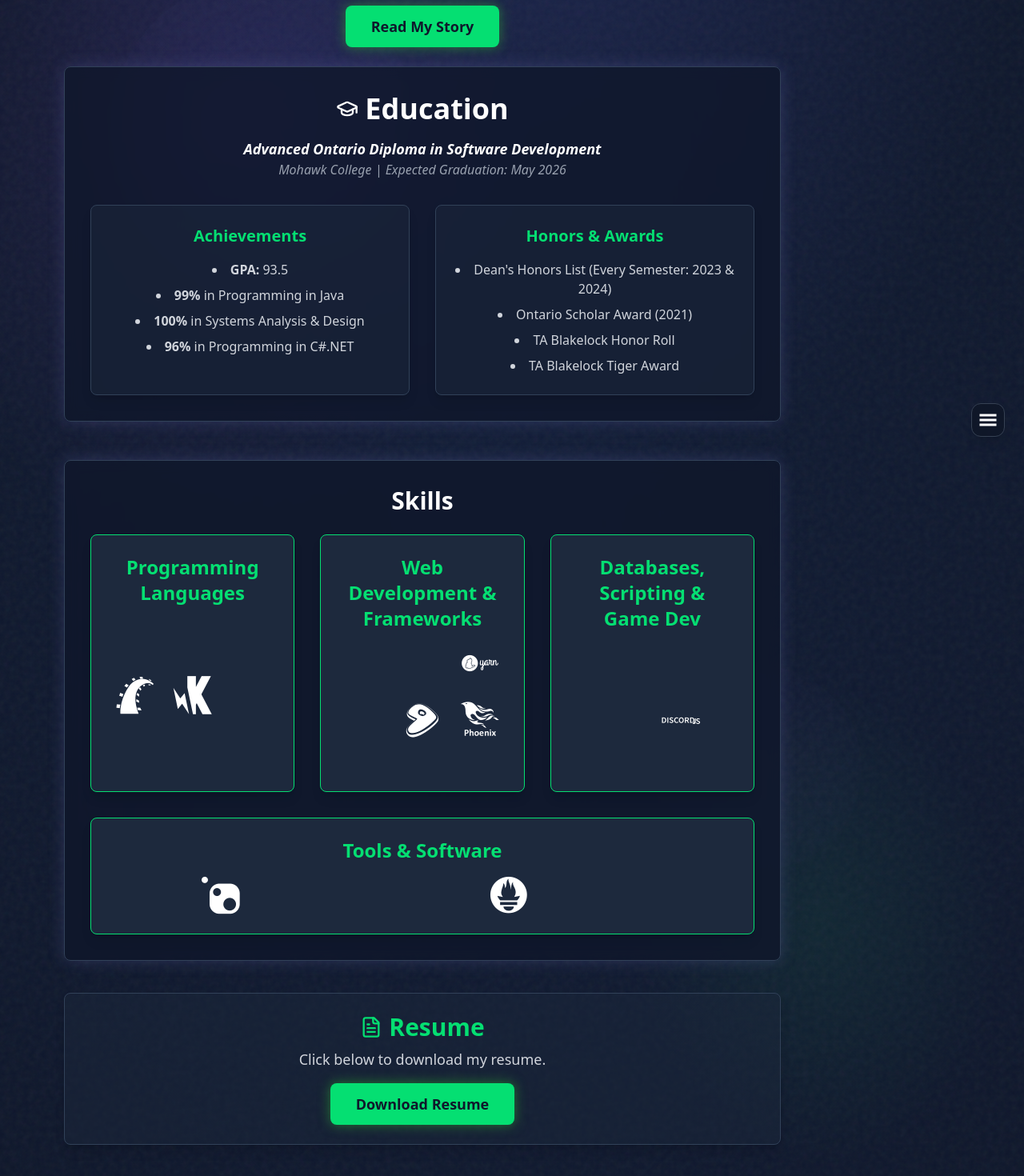
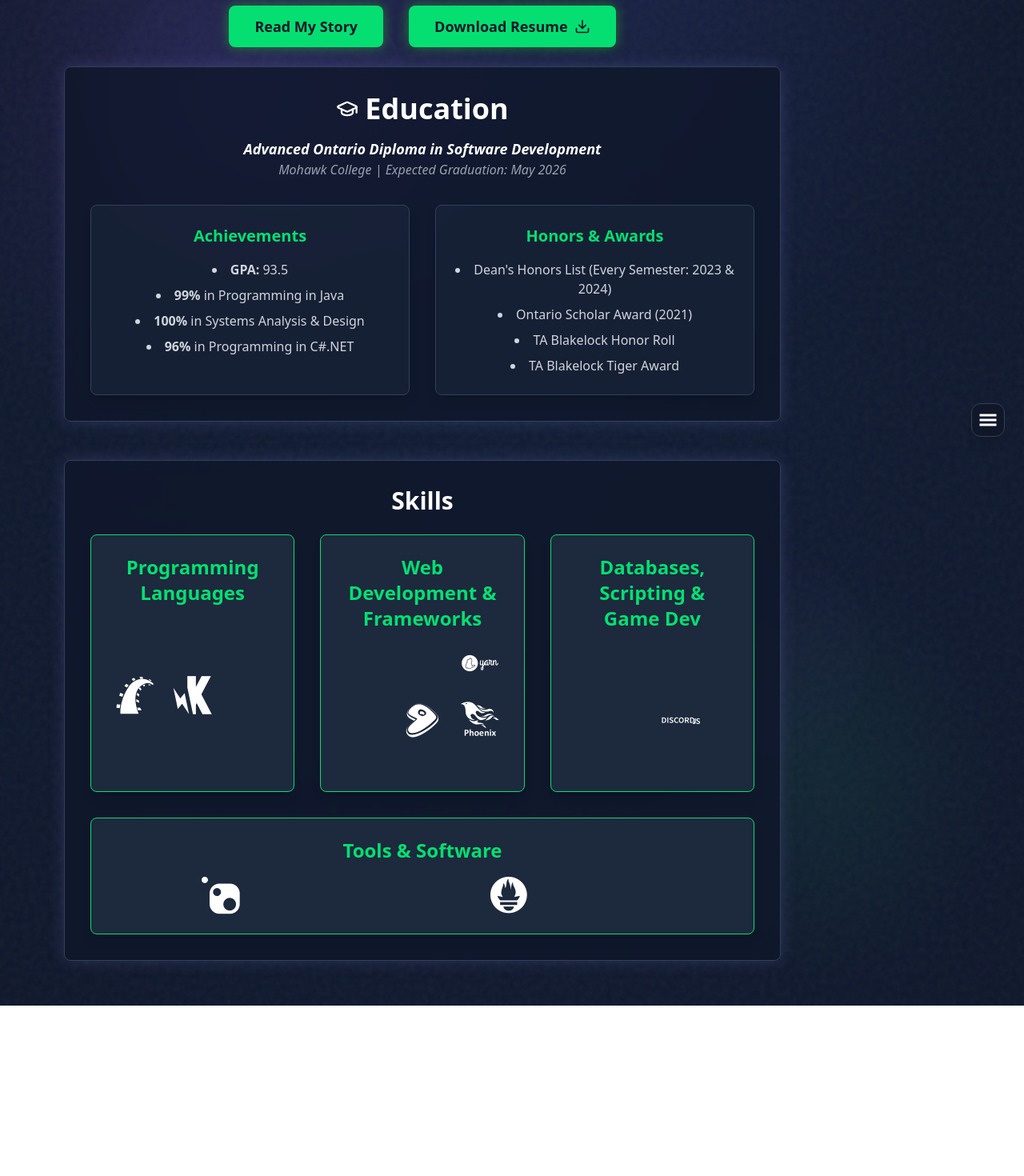
Before and after one commit to brendanddev/brendans-website, a React (Vite) app in the folder frontend/: page /about in a window 1280 px wide. Shown: the part 238-1708 px from the top of the page at 80% size. After the commit the page ends 1495 px from the top, so only its background shows below. Built offline with nearby package versions, Linux system fonts and the light colour scheme.

Commit message:
Add download resume button and recenter projects button

```diff
--- a/frontend/src/components/common/PageWrapper.jsx
+++ b/frontend/src/components/common/PageWrapper.jsx
@@ -6,13 +6,15 @@
  * A reusable wrapper component for the websites pages
  */
 
+
 import Sidebar from "../Sidebar/Sidebar";
 
 
 const PageWrapper = ({ children }) => (
   <div className="relative w-full min-h-screen bg-slate-900 text-white flex flex-col items-center p-4 overflow-hidden">
 
-    {/* main gradient */}
+
+    {/* Main gradient background */}
     <div
       className="absolute top-0 left-0 w-full h-full"
       style={{
@@ -27,7 +29,7 @@ const PageWrapper = ({ children }) => (
       }}
     />
 
-    {/* Orb effect */}
+    {/* Floating orbs effect */}
     <div
       className="absolute top-0 left-0 w-full h-full overflow-hidden"
       style={{
@@ -36,38 +38,38 @@ const PageWrapper = ({ children }) => (
       }}
     >
       <div
-        className="absolute w-96 h-96 rounded-full opacity-20 animate-pulse"
+        className="absolute w-96 h-96 rounded-full opacity-20"
         style={{
           background: "radial-gradient(circle, rgba(99, 102, 241, 0.3), transparent)",
           top: "10%",
           left: "10%",
-          animation: "float1 20s ease-in-out infinite",
+          animation: "float 20s ease-in-out infinite",
         }}
       />
 
       <div
-        className="absolute w-64 h-64 rounded-full opacity-15 animate-pulse"
+        className="absolute w-64 h-64 rounded-full opacity-15"
         style={{
           background: "radial-gradient(circle, rgba(168, 85, 247, 0.2), transparent)",
           top: "60%",
           right: "15%",
-          animation: "float2 25s ease-in-out infinite",
+          animation: "float 25s ease-in-out infinite reverse",
         }}
       />
 
       <div
-        className="absolute w-80 h-80 rounded-full opacity-10 animate-pulse"
+        className="absolute w-80 h-80 rounded-full opacity-10"
         style={{
           background: "radial-gradient(circle, rgba(34, 197, 94, 0.15), transparent)",
           bottom: "20%",
           left: "20%",
-          animation: "float3 30s ease-in-out infinite",
+          animation: "float 30s ease-in-out infinite",
         }}
       />
 
     </div>
 
-    {/* Texture overlauy */}
+    {/* Texture overlay */}
     <div
       className="absolute top-0 left-0 w-full h-full opacity-5"
       style={{
@@ -77,33 +79,27 @@ const PageWrapper = ({ children }) => (
       }}
     />
 
-    {/* Actual content / */}
+    {/* Content container */}
     <div className="relative z-10 w-full max-w-7xl">
       {children}
     </div>
 
     <Sidebar />
 
-    {/* Inline styles for animation effects */}
-    <style dangerouslySetInnerHTML={{
-      __html: `
-        @keyframes float1 {
-          0%, 100% { transform: translateY(0px) translateX(0px) rotate(0deg); }
-          33% { transform: translateY(-20px) translateX(10px) rotate(120deg); }
-          66% { transform: translateY(10px) translateX(-5px) rotate(240deg); }
+    {/* Inline css animations */}
+    <style jsx>{`
+      @keyframes float {
+        0%, 100% {
+          transform: translateY(0px) rotate(0deg);
         }
-        @keyframes float2 {
-          0%, 100% { transform: translateY(0px) translateX(0px) rotate(0deg); }
-          33% { transform: translateY(15px) translateX(-15px) rotate(-120deg); }
-          66% { transform: translateY(-10px) translateX(10px) rotate(-240deg); }
+        33% {
+          transform: translateY(-20px) rotate(120deg);
         }
-        @keyframes float3 {
-          0%, 100% { transform: translateY(0px) translateX(0px) rotate(0deg); }
-          33% { transform: translateY(-15px) translateX(-10px) rotate(90deg); }
-          66% { transform: translateY(20px) translateX(15px) rotate(180deg); }
+        66% {
+          transform: translateY(10px) rotate(240deg);
         }
-      `
-    }} />
+      }
+    `}</style>
   </div>
 );
 
--- a/frontend/src/pages/About.jsx
+++ b/frontend/src/pages/About.jsx
@@ -7,11 +7,10 @@
 */
 
 import Header from "../components/Header/Header";
-import Sidebar from "../components/Sidebar/Sidebar";
 import PageWrapper from "../components/common/PageWrapper";
 import Button from "../components/common/Button";
 
-import { GraduationCap, FileText } from "lucide-react";
+import { GraduationCap, Download } from "lucide-react";
 import { motion } from "framer-motion";
 
 import LoadingSpinner from '../components/Spinner/LoadingSpinner';
@@ -29,15 +28,31 @@ const About = () => {
           title="About Me"
           subtitle="Who am I? Here's a bit about me."
         />
+
+        <div className="flex flex-col sm:flex-row justify-center gap-8 mt-6 mb-6">
           <Button
             as="a"
             href="/about.txt"
             target="_blank"
             rel="noopener noreferrer"
-          className="inline-block px-8 py-3 mt-6 mb-6 text-lg font-semibold"
+            className="px-8 py-3 text-lg font-semibold"
           >
             Read My Story
           </Button>
+
+          <Button
+            as="a"
+            href="/BrendanDileo_Resume.pdf"
+            download="BrendanDileo_Resume.pdf"
+            className="px-8 py-3 text-lg font-semibold flex items-center justify-center gap-2"
+          >
+            Download Resume
+            <Download size={20} />
+          </Button>
+
+        </div>
+
+        {/* Education Section */}
         <section className="w-full mb-12 px-4">
           <motion.div
             className="w-full max-w-4xl mx-auto p-4 md:p-8 border rounded-lg shadow-[0_0_20px_rgba(120,119,198,0.25)] bg-slate-900/80 backdrop-blur-sm border-slate-700"
@@ -80,15 +95,17 @@ const About = () => {
           </motion.div>
         </section>
 
+        {/* Skills Section */}
         <motion.div
           className="w-full max-w-4xl mx-auto p-4 md:p-8 border rounded-lg shadow-[0_0_20px_rgba(120,119,198,0.25)] bg-slate-900/80 backdrop-blur-sm border-slate-700 mb-10"
           initial={{ opacity: 0, x: -500 }}
           animate={{ opacity: 1, x: 0 }}
           transition={{ duration: 0.8, ease: "easeOut", delay: 0.2 }}
         >
-
           <h2 className="text-4xl sm:text-3xl font-bold text-center mb-6">Skills</h2>
           <div className="grid grid-cols-1 sm:grid-cols-2 lg:grid-cols-3 gap-4 md:gap-8">
+
+            {/* Programming Languages */}
             <div className="text-center p-4 md:p-6 border border-green-400 rounded-lg shadow-lg bg-slate-800 transition-transform transform hover:scale-105">
               <h3 className="text-xl md:text-2xl font-semibold text-green-400 mb-4">Programming Languages</h3>
               <div className="flex justify-center flex-wrap gap-4 md:gap-6">
@@ -102,6 +119,7 @@ const About = () => {
               </div>
             </div>
 
+            {/* Web Development & Frameworks */}
             <div className="text-center p-4 md:p-6 border border-green-400 rounded-lg shadow-lg bg-slate-800 transition-transform transform hover:scale-105">
               <h3 className="text-xl md:text-2xl font-semibold text-green-400 mb-4">Web Development & Frameworks</h3>
               <div className="flex justify-center flex-wrap gap-4 md:gap-6">
@@ -114,6 +132,7 @@ const About = () => {
               </div>
             </div>
 
+            {/* Databases, Scripting & Game Dev */}
             <div className="text-center p-4 md:p-6 border border-green-400 rounded-lg shadow-lg bg-slate-800 transition-transform transform hover:scale-105">
               <h3 className="text-xl md:text-2xl font-semibold text-green-400 mb-4">Databases, Scripting & Game Dev</h3>
               <div className="flex justify-center flex-wrap gap-4 md:gap-6">
@@ -125,6 +144,7 @@ const About = () => {
               </div>
             </div>
 
+            {/* Tools & Software */}
             <div className="col-span-1 sm:col-span-2 lg:col-span-3 text-center p-4 md:p-6 border border-green-400 rounded-lg shadow-lg bg-slate-800 transition-transform transform hover:scale-105">
               <h3 className="text-xl md:text-2xl font-semibold text-green-400 mb-4">Tools & Software</h3>
               <div className="flex justify-center flex-wrap gap-4 md:gap-6">
@@ -138,28 +158,9 @@ const About = () => {
                 <i className="devicon-linux-plain text-4xl md:text-5xl hover:text-[#fcc624] transition-colors" />
               </div>
             </div>
+
           </div>
-    </motion.div>
 
-    <motion.div
-      className="w-full max-w-4xl mx-auto p-4 md:p-6 border rounded-lg shadow-lg bg-slate-800/50 border-slate-700 mb-10"
-      initial={{ opacity: 0, x: 500 }}
-      animate={{ opacity: 1, x: 0 }}
-      transition={{ duration: 0.8, ease: "easeOut", delay: 0.2 }}
-    >
-      <h2 className="text-3xl font-semibold text-green-400 flex items-center justify-center gap-2">
-        <FileText size={28} /> Resume
-      </h2>
-
-      <p className="text-lg mt-2 text-gray-300">Click below to download my resume.</p>
-      <Button
-        as="a"
-        href="/BrendanDileo_Resume.pdf"
-        download="BrendanDileo_Resume.pdf"
-        className="mt-4 inline-block px-8 py-3 text-lg font-semibold"
-      >
-        Download Resume
-      </Button>
         </motion.div>
       </div>
     </PageWrapper>
--- a/frontend/src/pages/Projects.jsx
+++ b/frontend/src/pages/Projects.jsx
@@ -25,12 +25,15 @@ const Projects = () => {
         <Header title="My Projects" subtitle="A collection of my work and passion projects." />
       </motion.div>
 
-      <Button
-        onClick={() => setModalOpen(true)}
-        className="relative z-10 inline-block px-8 py-3 mt-6 mb-6 text-lg font-semibold"
-      >
-        Read About My Projects
-      </Button>
+     <div className="flex justify-center">
+        <Button
+            onClick={() => setModalOpen(true)}
+            className="relative z-10 px-8 py-3 mt-6 mb-6 text-lg font-semibold"
+        >
+            Read About My Projects
+        </Button>
+    </div>
+
 
       <Modal isOpen={modalOpen} onClose={() => setModalOpen(false)}>
         <h2 className="text-2xl font-bold text-green-400 mb-4">Projects</h2>
```
Lines whose indentation alone changed are shown as unchanged.
